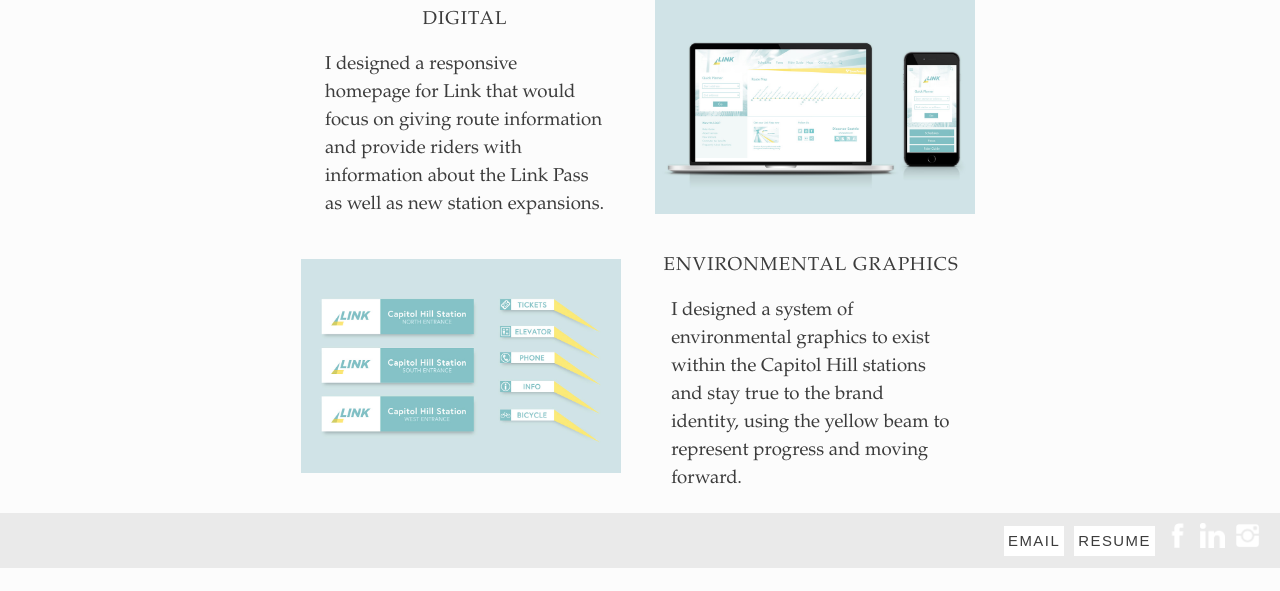
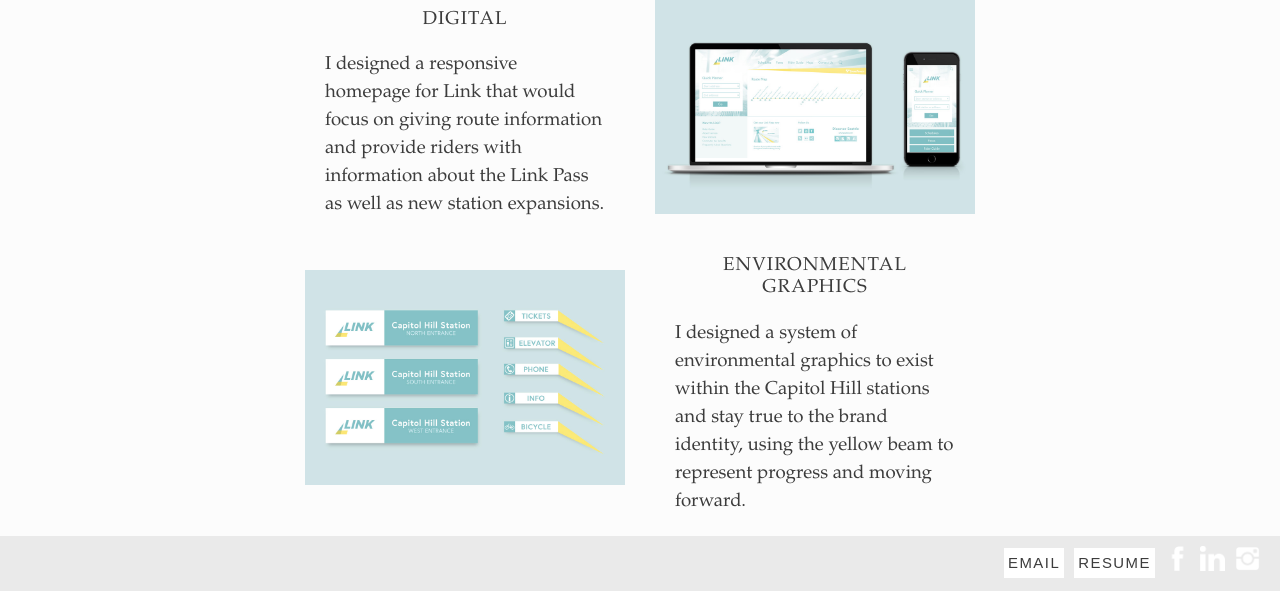
Before and after one commit to mellomikie/Website, a PHP site: page /link.php in a window 1280 px wide. Shown: the part 1825-2416 px from the top of the page. Before the commit the page ends 2393 px from the top, so only its background shows below. Run offline with PHP 8.4, Linux system fonts and the light colour scheme; some libraries are stand-ins or nearby versions.

Commit message:
Corrected width for figures

```diff
--- a/styles/style.css
+++ b/styles/style.css
@@ -240,7 +240,7 @@ img.intro.spread {
   width: 320px;
 }
 
-.figure p {
+.figure h1, .figure h2, .figure p {
   width: 280px;
 }
 
```
